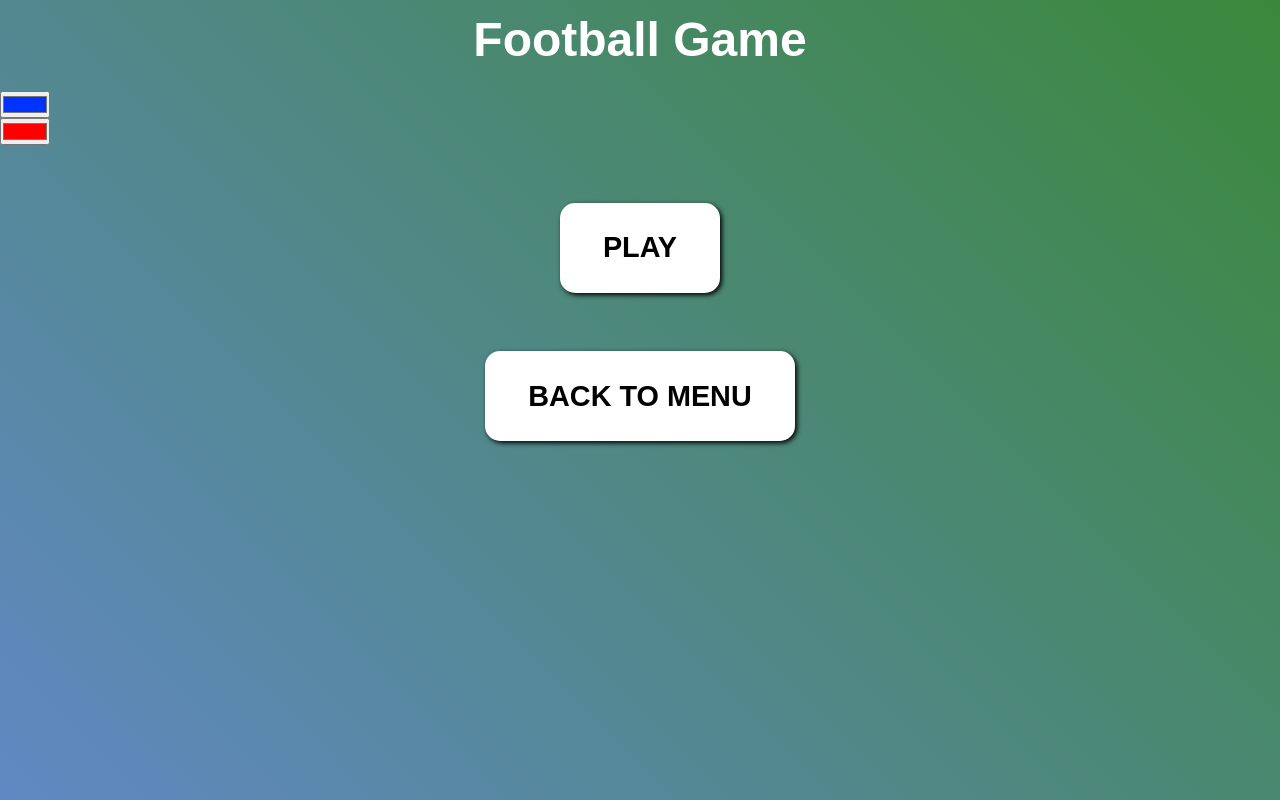
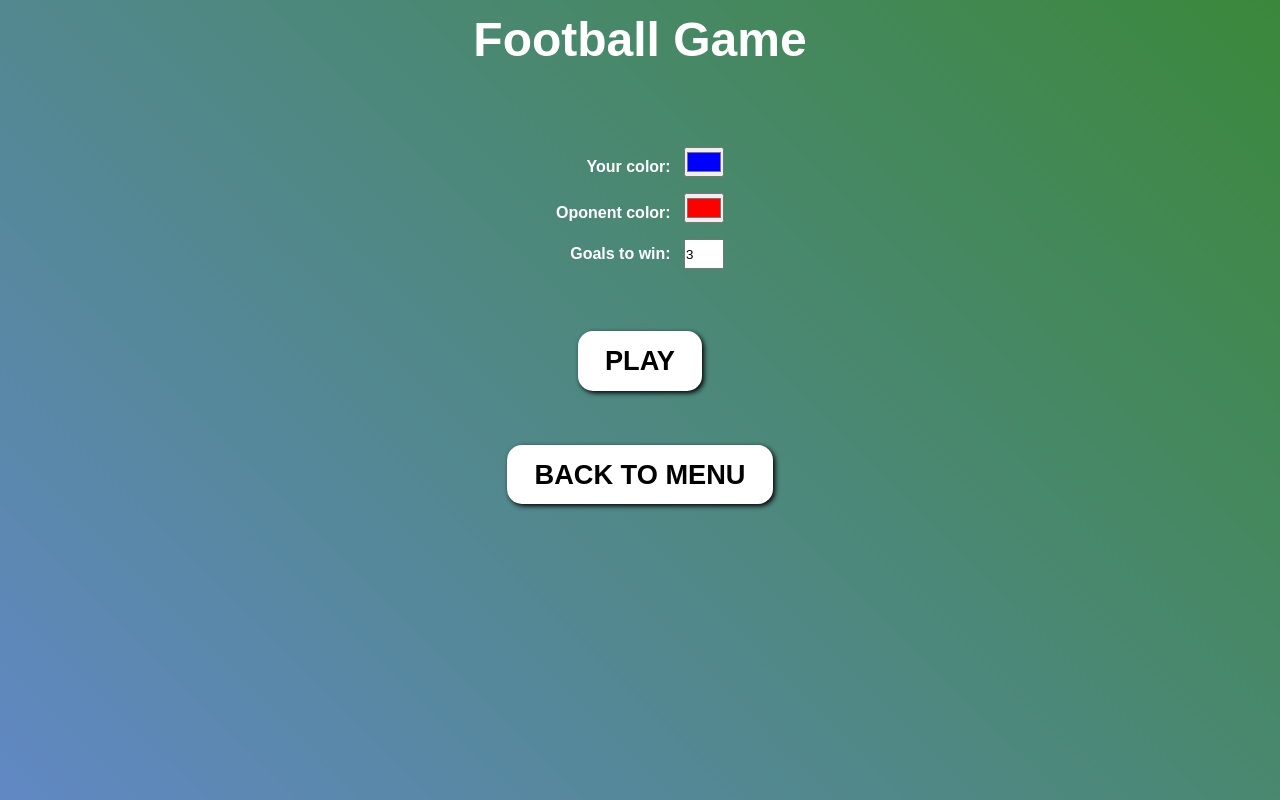
Before and after one commit to gptak/football-game, a React (Create React App) app: page /single in a window 1280 px wide. Built offline with nearby package versions, Linux system fonts and the light colour scheme.

Commit message:
set win score option added

```diff
--- a/src/comp/Football.css
+++ b/src/comp/Football.css
@@ -44,18 +44,29 @@
   text-align: center;
 }
 
-.Red {
-  color: red;
+.options {
+  display: flex;
+  flex-direction: column;
+  align-items: flex-end;
+  align-self: center;
+  justify-content: center;
+  margin-top: 3em;
 }
 
-.Blue {
-  color: blue;
+.option {
+  margin: 0.5em;
+}
+
+input {
+  width: 40px;
+  height: 30px;
+  margin-left: 1em;
 }
 
 .button {
-  padding: 1em 1.5em;
+  padding: 0.5em 1em;
   margin-top: 2em;
-  font-size: 1.8rem;
+  font-size: 1.7rem;
   background-color: white;
   color: black;
   border: none;
--- a/src/comp/Football.jsx
+++ b/src/comp/Football.jsx
@@ -3,7 +3,7 @@ import { Link } from "react-router-dom";
 import Matter from "matter-js";
 import "./Football.css";
 
-const Football = ({ playerAColor, playerBColor }) => {
+const Football = ({ playerAColor, playerBColor, winScore }) => {
   const [aGoalCounter, setAGoalCounter] = useState(0);
   const [bGoalCounter, setBGoalCounter] = useState(0);
   const [winner, setWinner] = useState("");
@@ -23,7 +23,7 @@ const Football = ({ playerAColor, playerBColor }) => {
     const engine = Engine.create({});
     engine.gravity.y = 0;
 
-    const winScore = 3;
+    console.log(winScore);
     const width = 1100;
     const height = 650;
     const goalHeight = height / 4;
--- a/src/comp/FootballMulti.jsx
+++ b/src/comp/FootballMulti.jsx
@@ -1,8 +1,9 @@
 import React, { useEffect, useRef, useState } from "react";
+import { Link } from "react-router-dom";
 import Matter from "matter-js";
 import "./Football.css";
 
-const FootballMulti = () => {
+const FootballMulti = ({ playerAColor, playerBColor, winScore }) => {
   const [aGoalCounter, setAGoalCounter] = useState(0);
   const [bGoalCounter, setBGoalCounter] = useState(0);
   const [winner, setWinner] = useState("");
@@ -22,7 +23,6 @@ const FootballMulti = () => {
     const engine = Engine.create({});
     engine.gravity.y = 0;
 
-    const winScore = 2;
     const width = 1100;
     const height = 650;
     const goalHeight = height / 4;
@@ -37,7 +37,7 @@ const FootballMulti = () => {
     const playerA = Bodies.circle(startPosA, height / 2, playerDiameter, {
       restitution: 0,
       render: {
-        fillStyle: "blue",
+        fillStyle: playerAColor,
         strokeStyle: "black",
         lineWidth: 2,
       },
@@ -47,7 +47,7 @@ const FootballMulti = () => {
     const playerB = Bodies.circle(startPosB, height / 2, playerDiameter, {
       restitution: 0,
       render: {
-        fillStyle: "red",
+        fillStyle: playerBColor,
         strokeStyle: "black",
         lineWidth: 2,
       },
@@ -328,9 +328,9 @@ const FootballMulti = () => {
 
     const checkScore = () => {
       if (aGoalCounter >= winScore) {
-        setWinner("Red");
+        setWinner("Player 2");
       } else if (bGoalCounter >= winScore) {
-        setWinner("Blue");
+        setWinner("Player 1");
       } else {
         setWinner("");
       }
@@ -520,10 +520,14 @@ const FootballMulti = () => {
     checkScore();
     if (aGoalCounter < winScore && bGoalCounter < winScore) {
       Render.run(render);
-      document.addEventListener("keydown", () => {
-        Runner.run(engine);
-        console.log("odpalam silnik");
-      },{once:true});
+      document.addEventListener(
+        "keydown",
+        () => {
+          Runner.run(engine);
+          console.log("odpalam silnik");
+        },
+        { once: true }
+      );
     }
 
     // eslint-disable-next-line react-hooks/exhaustive-deps
@@ -552,10 +556,13 @@ const FootballMulti = () => {
         </div>
       ) : (
         <div className="result">
-          <h2 className="result_message">
-            <span className={winner}>{winner}</span> won!
-          </h2>
-          <button onClick={newGameHandler}>Play again</button>
+          <h2 className="result_message">{winner} won!</h2>
+          <button className="button" onClick={newGameHandler}>
+            Play again
+          </button>
+          <Link className="button" to="/multi">
+            Back to menu
+          </Link>
         </div>
       )}
     </div>
--- a/src/comp/MuliMenu.jsx
+++ b/src/comp/MuliMenu.jsx
@@ -5,8 +5,9 @@ import MultiPanel from "./MultiPanel";
 import "./Football.css";
 
 const MultiMenu = () => {
-  const [playerAColor, setPlayerAColor] = useState("#0033FF");
+  const [playerAColor, setPlayerAColor] = useState("#0000FF");
   const [playerBColor, setPlayerBColor] = useState("#FF0000");
+  const [winScore, setWinScore] = useState(3);
 
   return (
     <Routes>
@@ -18,6 +19,8 @@ const MultiMenu = () => {
             playerBColor={playerBColor}
             setPlayerAColor={setPlayerAColor}
             setPlayerBColor={setPlayerBColor}
+            winScore={winScore}
+            setWinScore={setWinScore}
           />
         }
       />
@@ -27,6 +30,7 @@ const MultiMenu = () => {
           <FootballMulti
             playerAColor={playerAColor}
             playerBColor={playerBColor}
+            winScore={winScore}
           />
         }
       />
--- a/src/comp/MultiPanel.jsx
+++ b/src/comp/MultiPanel.jsx
@@ -6,6 +6,8 @@ const MultiPanel = ({
   setPlayerBColor,
   playerAColor,
   playerBColor,
+  winScore,
+  setWinScore,
 }) => {
   const colorAChangeHandler = (e) => {
     const colorA = e.target.value;
@@ -17,23 +19,48 @@ const MultiPanel = ({
     setPlayerBColor(colorB);
   };
 
+  const scoreHandler = (e) => {
+    const score = e.target.value;
+    setWinScore(score);
+  };
+
   return (
     <div className="football">
       <header className="title">
         <h1>Football Game</h1>
       </header>
+      <div className="options">
+        <div className="option">
+          <label htmlFor="playerAColor">Your color:</label>
           <input
             type="color"
             id="playerAColor"
             value={playerAColor}
             onChange={colorAChangeHandler}
           />
+        </div>
+        <div className="option">
+          <label htmlFor="playerBColor">Oponent color:</label>
           <input
             type="color"
             id="playerBColor"
             value={playerBColor}
             onChange={colorBChangeHandler}
           />
+        </div>
+
+        <div className="option">
+          <label htmlFor="playerAColor">Goals to win:</label>
+          <input
+            type="number"
+            id="winScore"
+            value={winScore}
+            min="1"
+            max="10"
+            onChange={scoreHandler}
+          />
+        </div>
+      </div>
       <nav className="nav">
         <Link className="button" to="./game">
           Play
--- a/src/comp/SingleMenu.jsx
+++ b/src/comp/SingleMenu.jsx
@@ -5,8 +5,9 @@ import Football from "./Football";
 import "./Football.css";
 
 const SingleMenu = () => {
-  const [playerAColor, setPlayerAColor] = useState("#0033FF");
+  const [playerAColor, setPlayerAColor] = useState("#0000FF");
   const [playerBColor, setPlayerBColor] = useState("#FF0000");
+  const [winScore, setWinScore] = useState(3);
 
   return (
     <Routes>
@@ -18,13 +19,15 @@ const SingleMenu = () => {
             playerBColor={playerBColor}
             setPlayerAColor={setPlayerAColor}
             setPlayerBColor={setPlayerBColor}
+            winScore={winScore}
+            setWinScore={setWinScore}
           />
         }
       />
       <Route
         path="/game"
         element={
-          <Football playerAColor={playerAColor} playerBColor={playerBColor} />
+          <Football playerAColor={playerAColor} playerBColor={playerBColor} winScore={winScore}/>
         }
       />
     </Routes>
--- a/src/comp/SinglePanel.jsx
+++ b/src/comp/SinglePanel.jsx
@@ -6,6 +6,8 @@ const SinglePanel = ({
   setPlayerBColor,
   playerAColor,
   playerBColor,
+  winScore,
+  setWinScore,
 }) => {
   const colorAChangeHandler = (e) => {
     const colorA = e.target.value;
@@ -17,25 +19,50 @@ const SinglePanel = ({
     setPlayerBColor(colorB);
   };
 
+  const scoreHandler = (e) => {
+    const score = e.target.value;
+    setWinScore(score);
+  };
+
   return (
     <div className="football">
       <header className="title">
         <h1>Football Game</h1>
       </header>
+      <div className="options">
+        <div className="option">
+          <label htmlFor="playerAColor">Your color:</label>
           <input
             type="color"
             id="playerAColor"
             value={playerAColor}
             onChange={colorAChangeHandler}
           />
+        </div>
+        <div className="option">
+          <label htmlFor="playerBColor">Oponent color:</label>
           <input
             type="color"
             id="playerBColor"
             value={playerBColor}
             onChange={colorBChangeHandler}
           />
+        </div>
+
+        <div className="option">
+          <label htmlFor="playerAColor">Goals to win:</label>
+          <input
+            type="number"
+            id="winScore"
+            value={winScore}
+            min="1"
+            max="10"
+            onChange={scoreHandler}
+          />
+        </div>
+      </div>
+
       <nav className="nav">
-        {" "}
         <Link className="button" to="./game">
           Play
         </Link>
```
Lines whose indentation alone changed are shown as unchanged.
